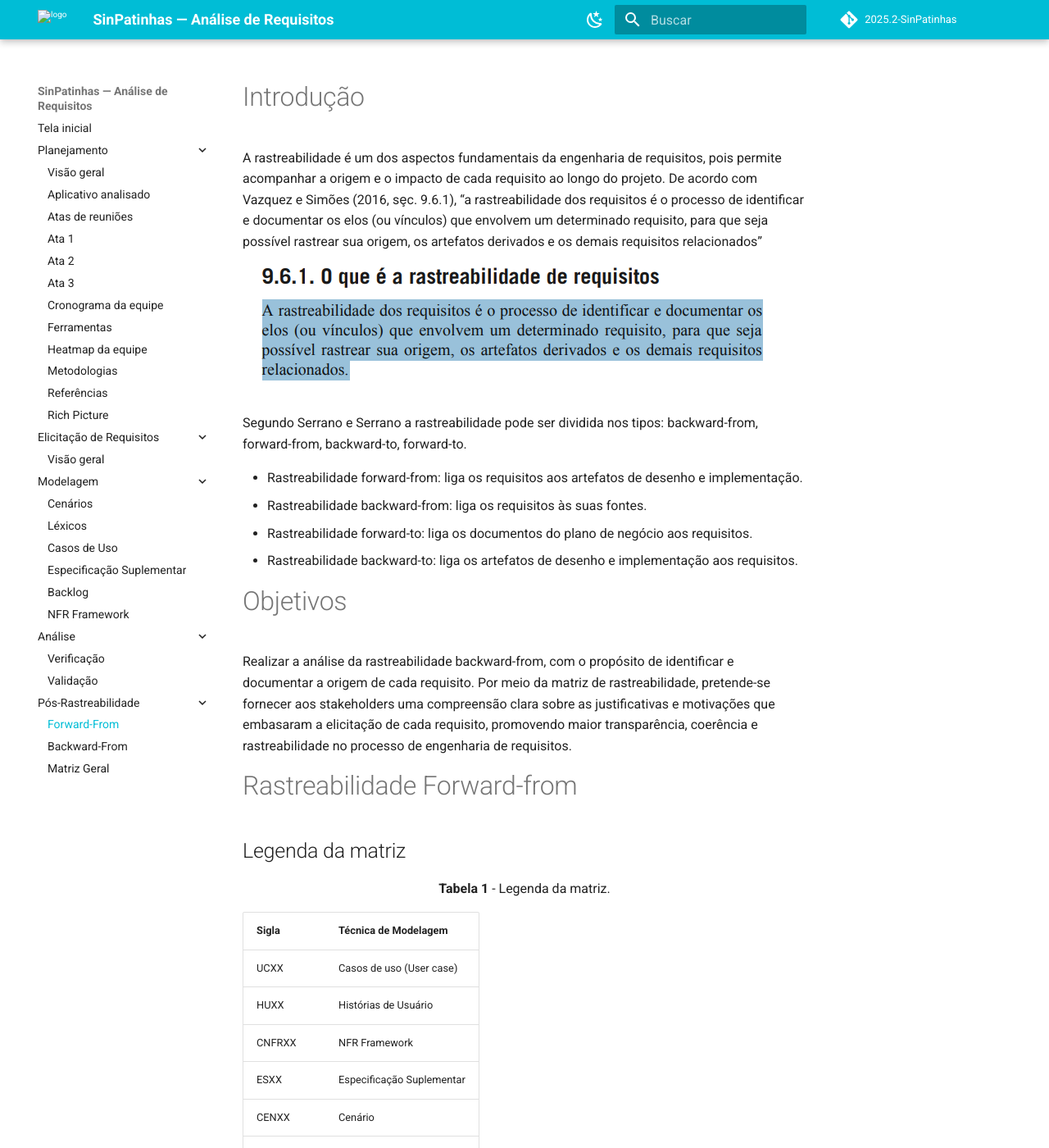
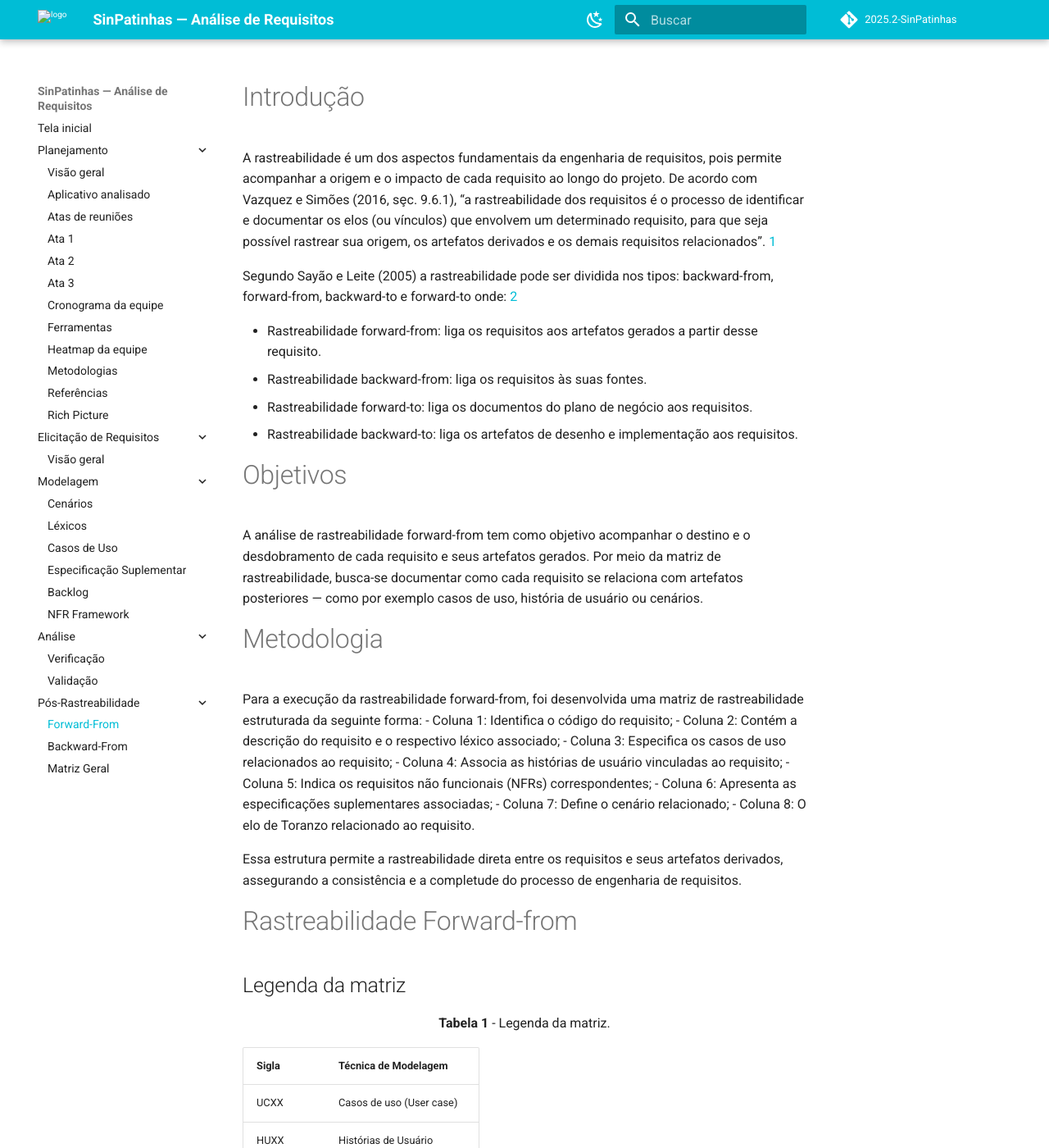
Before and after one commit to Requisitos-de-Software/2025.2-SinPatinhas, an MkDocs documentation site: the page built from docs/pos-rastreabilidade/foward_from.md, in a window 1280 px wide and 1400 px high. Shown: the whole window at 82% size. Built offline with MkDocs 1.6.1 and Material for MkDocs 9.7.7, drawn with Linux system fonts in a browser that asks for light colours; comment, search, counter and statistics services are not loaded; some of the changed text lies outside the part shown.

Commit message:
Finalização da matriz backward-from e correção na matriz foward-from

```diff
--- a/docs/pos-rastreabilidade/foward_from.md
+++ b/docs/pos-rastreabilidade/foward_from.md
@@ -1,19 +1,31 @@
 # Introdução
 
-A rastreabilidade é um dos aspectos fundamentais da engenharia de requisitos, pois permite acompanhar a origem e o impacto de cada requisito ao longo do projeto. De acordo com Vazquez e Simões (2016, sȩc. 9.6.1), “a rastreabilidade dos requisitos é o processo de identificar e documentar os elos (ou vínculos) que envolvem um determinado requisito, para que seja possível rastrear sua origem, os artefatos derivados e os demais requisitos relacionados”
-<br>![Rastreabilidade](../assets/images/rastreabilidade/rastreabilidade.png)
+A rastreabilidade é um dos aspectos fundamentais da engenharia de requisitos, pois permite acompanhar a origem e o impacto de cada requisito ao longo do projeto. De acordo com Vazquez e Simões (2016, sȩc. 9.6.1), “a rastreabilidade dos requisitos é o processo de identificar e documentar os elos (ou vínculos) que envolvem um determinado requisito, para que seja possível rastrear sua origem, os artefatos derivados e os demais requisitos relacionados”. <a href="assets/images/rastreabilidade/rastreabilidade.png" target="_blank">1</a>
 
-Segundo Serrano e Serrano a rastreabilidade pode ser dividida nos tipos: backward-from, forward-from, backward-to, forward-to.
+Segundo Sayão e Leite (2005) a rastreabilidade pode ser dividida nos tipos: backward-from, forward-from, backward-to e forward-to onde: <a href="assets/images/rastreabilidade/rast_tipos.png" target="_blank">2</a>
 
-- Rastreabilidade forward-from: liga os requisitos aos artefatos de desenho e implementação.
+- Rastreabilidade forward-from: liga os requisitos aos artefatos gerados a partir desse requisito.
 - Rastreabilidade backward-from: liga os requisitos às suas fontes.
 - Rastreabilidade forward-to: liga os documentos do plano de negócio aos requisitos.
 - Rastreabilidade backward-to: liga os artefatos de desenho e implementação aos requisitos.
 
 # Objetivos
 
-Realizar a análise da rastreabilidade backward-from, com o propósito de identificar e documentar a origem de cada requisito. Por meio da matriz de rastreabilidade, pretende-se fornecer aos stakeholders uma compreensão clara sobre as justificativas e motivações que embasaram a elicitação de cada requisito, promovendo maior transparência, coerência e rastreabilidade no processo de engenharia de requisitos.
+A análise de rastreabilidade forward-from tem como objetivo acompanhar o destino e o desdobramento de cada requisito e seus artefatos gerados. Por meio da matriz de rastreabilidade, busca-se documentar como cada requisito se relaciona com artefatos posteriores — como por exemplo casos de uso, história de usuário ou cenários.
 
+# Metodologia
+
+Para a execução da rastreabilidade forward-from, foi desenvolvida uma matriz de rastreabilidade estruturada da seguinte forma:
+- Coluna 1: Identifica o código do requisito;
+- Coluna 2: Contém a descrição do requisito e o respectivo léxico associado;
+- Coluna 3: Especifica os casos de uso relacionados ao requisito;
+- Coluna 4: Associa as histórias de usuário vinculadas ao requisito;
+- Coluna 5: Indica os requisitos não funcionais (NFRs) correspondentes;
+- Coluna 6: Apresenta as especificações suplementares associadas;
+- Coluna 7: Define o cenário relacionado;
+- Coluna 8: O elo de Toranzo relacionado ao requisito.
+
+Essa estrutura permite a rastreabilidade direta entre os requisitos e seus artefatos derivados, assegurando a consistência e a completude do processo de engenharia de requisitos.
 # Rastreabilidade Forward-from
 
 ## Legenda da matriz
@@ -29,16 +41,17 @@
 | ESXX | Especificação Suplementar |
 | CENXX | Cenário |
 | LXXX | Léxico |
+| ELXXX | Elo de Toranzo |
 
 <font><p style="text-align: center">**Tabela 2** - Requisitos e seus artefatos.</p></font>
 
 ## Matriz de rastreabilidade
 
-| ID | Descrição | UC | HU | CNFR | ES | CN | L |
+| ID | Descrição | UC | HU | CNFR | ES | CN | EL |
 |:---|:---|:---|:---|:---|:---|:---|:---|
-| RF001 | O sistema deve permitir o cadastro de usuários. | UC01 | HU01 |  |  |  | L01 |
-| RF002 | O sistema deve possibilitar a recuperação de senhas. | UC02 | HU02 |  |  |  | L01 |
-| RF003 | O sistema deve garantir a segurança dos dados dos usuários. | UC03 | HU03 |  |  |  | L01 |
+| RF001 | O sistema deve permitir o cadastro de usuários. | UC01 | HU01 |  |  |  |  |
+| RF002 | O sistema deve possibilitar a recuperação de senhas. | UC02 | HU02 |  |  |  |  |
+| RF003 | O sistema deve garantir a segurança dos dados dos usuários. | UC03 | HU03 |  |  |  |  |
 
 Autor: Pedro Gomes
 
@@ -46,7 +59,10 @@
 
 # Referência Bibliográfica
 
-> SERRANO, Milene; SERRANO, Maurício. **Requisitos – Aula 26**. UnB, 2025. Disponível em: <https://aprender3.unb.br/pluginfile.php/3096178/mod_resource/content/1/Requisitos%20-%20Aula%20026.pdf>. Acesso em: 22 jun. 2025. [`Foto da referência`](../images/tipos-rastreabilidade/forward-from.png)
+> SAYÃO, Miriam; LEITE, Julio Cesar Sampaio do Prado. Rastreabilidade de Requisitos. Monografias em
+Ciência da Computação, Rio de Janeiro, n. 20/05, p. 1-22, maio 2005.
+
+> VAZQUEZ, Carlos Eduardo; SIMÕES, Guilherme Siqueira. Engenharia de Requisitos: Software Orientado ao Negócio. Rio de Janeiro : Brasport, 2016.
 
 # Histórico de Versões
 
```
Also changed, not shown: docs/pos-rastreabilidade/backward_from.md (+10 -8 lines), docs/assets/images/rastreabilidade/rast_tipos.png (added).
